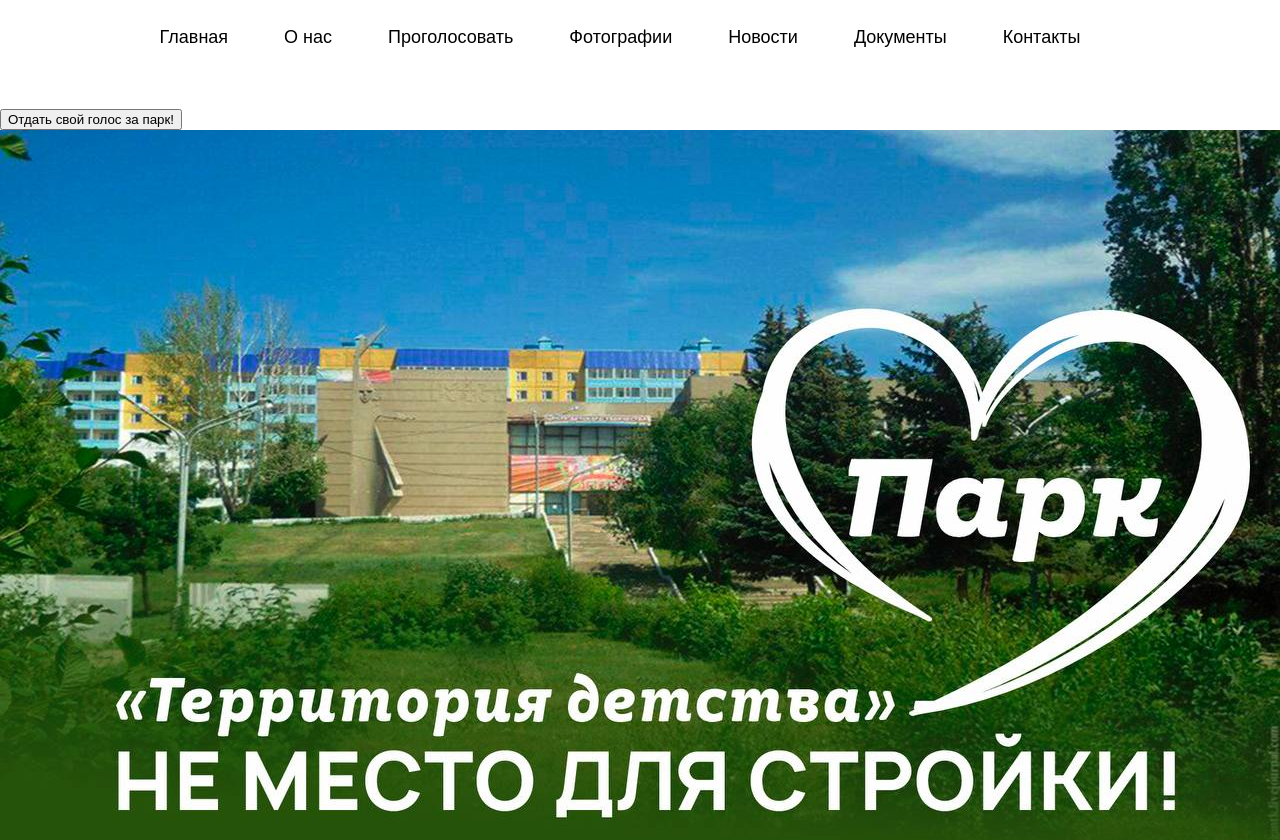
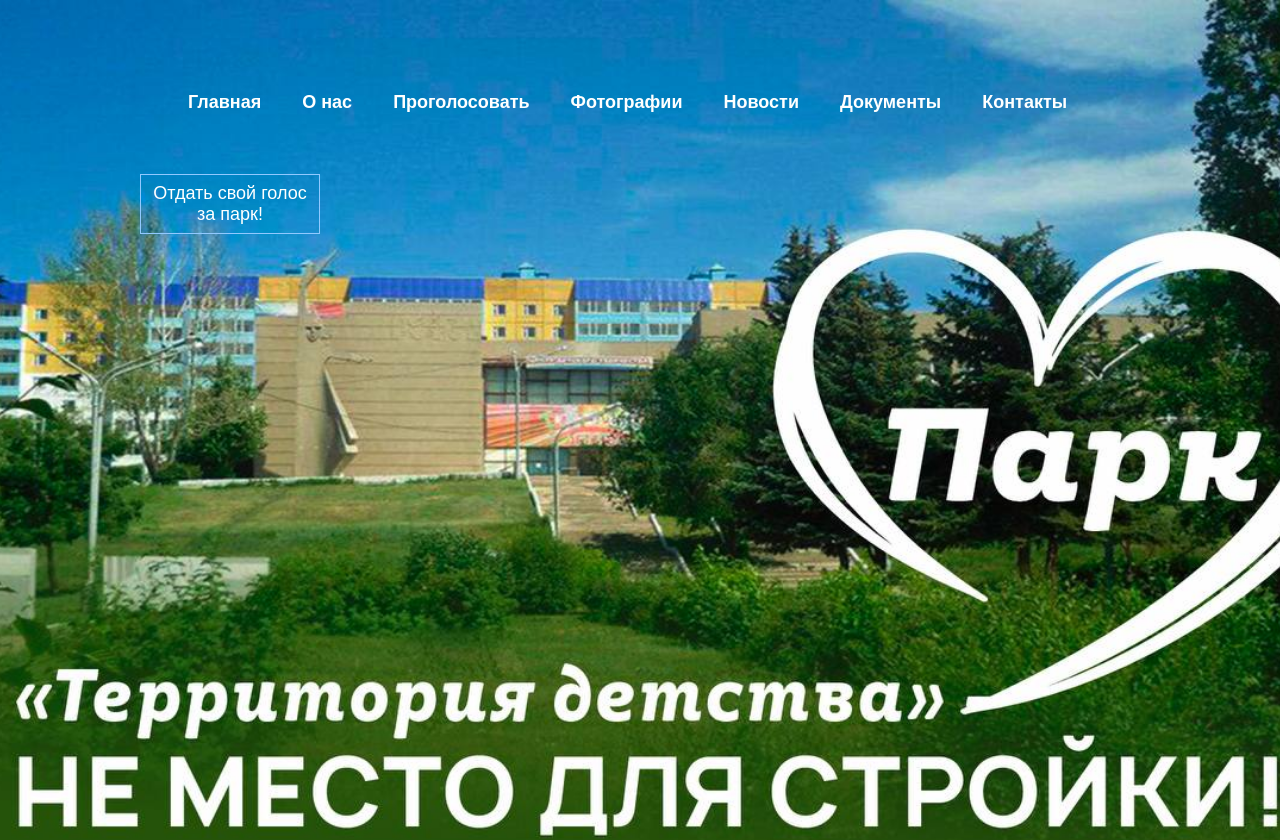
Before and after one commit to MaiyaSavinova/park, a plain HTML site: page index.html in a window 1280 px wide. Shown: the top 840 px of the page. Drawn offline with Linux system fonts and the light colour scheme.

Commit message:
Оформление кнопки

```diff
--- a/index.html
+++ b/index.html
@@ -14,29 +14,36 @@
             <nav class="main-menu">
                 <ul>
                     <li><a href="#">Главная</a></li>
-                    <li><a href="#">О нас</a></li>
-                    <li><a href="#">Проголосовать</a></li>
-                    <li><a href="#">Фотографии</a></li>
-                    <li><a href="#">Новости</a></li>
+                    <li><a href="#about">О нас</a></li>
+                    <li><a href="#form">Проголосовать</a></li>
+                    <li><a href="#photo">Фотографии</i></a></li>
+                    <li><a href="#news">Новости</a></li>
                     <li><a href="#">Документы</a></li>
-                    <li><a href="#">Контакты</a></li>
+                    <li><a href="#contacts">Контакты</a></li>
                 </ul>
             </nav>
-            <button class="button" href="#form">Отдать свой голос за парк!<i class="fas fa-angle-right"></i></button>
-
-            <div class="header__banner"></div>
-            <!--</div><img src="images/banner.jpg" class="header__banner">-->
+            <div class="center">
+            <a href="#form"><button class="button">
+                <svg width="180px" height="60px" viewBox="0 0 180 60" class="border">
+                    <polyline points="179,1 179,59 1,59 1,1 179,1" class="bg-line" />
+                    <polyline points="179,1 179,59 1,59 1,1 179,1" class="hl-line" />
+                  </svg>
+                  <span>Отдать свой голос за парк!</span>
+            </button></a>
+        </div>
         </div>
     </header>
 
-    <section class="about"> <!--О нас-->
+<!--О нас-->
+<main>
+<section class="about" id="about">
         <div class="about-cards">
             <div class="about-card">
                 <div class="about-card__title">
                     <h1>
                         Спасем от застройки <br>парк "Территория детства"!
                     </h1>
-                    <p>#ПаркТерриторияДетства <br> #СпасемПаркТерриторияДетства</p>
+                    <p>#ПаркТерриторияДетства #СпасемПаркТерриторияДетства</p>
                 </div>
             </div>
 
@@ -58,7 +65,7 @@
 
     <!-- <button class="button" href="#">Проголосовать ЗА ПАРК<i class=""></i></button> -->
 
-    <section class="news"> <!--Новости-->
+    <section class="news" id="news"> <!--Новости-->
         <h1>Новости:</h1>
         <div class="cards-news">
             <div class="card-news">
@@ -95,7 +102,7 @@
     </section>
 
     <!--Галерея-->
-    <section class="gallery">
+    <section class="gallery" id="photo">
         <h1>Фотографии</h1>
         <div class="cards_gallery">
             <div class="card_gallery">
@@ -159,9 +166,9 @@
 
     </section>
     <!--Подвал-->
-
+</main>
     <footer>
-        <div class="footer">
+        <div class="footer" id="contacts">
             <p>ссылки на контакты (VK)</p>
             <p>политика конфиденциальности</p>
             <p>© 2025</p>
--- a/main.css
+++ b/main.css
@@ -2,76 +2,142 @@ body {
 	margin: 0;
 	padding: 0;
 	font-family: "Raleway", sans-serif;
-	/*min-width: 1000px;*/
-}
-
-/*.container {
-	width: 980px;
-	margin: 0 auto;
-	padding: 0 10px;
-}*/
-
-h1{
-	font-size: 45px;
-	text-align:center;
+	font-size: 18px;
+	line-height: 24px;
+	color: #000000;
 
 }
 
-header {
-	/*display: flex;*/
-	/*justify-content: space-between;
-	align-items: center;
-	padding: 20px;*/
+.container {
+	width: 1000px;
+	margin: 0 auto;
+	padding: 0 10px;
+	/*background-color: grey;*/
 }
-
-.header__banner {
-	/*width: 100%;*/
+/*шапка*/
+.main-header{
 	padding-top: 65px;
-	padding-bottom: 155px;
-	height: 500px;
-	/*padding-top: 25px;
-	padding-bottom: 25px;*/
+	padding-bottom: 700px;
 	background-image: url("images/banner.jpg");
 	background-repeat: no-repeat;
 	background-position: center 100%;
-	background-size: cover;
+	background-size: cover
 }
 
 .main-menu {
-	/*float: center;*/
-	/*width:680px;*/
-	/*justify-content: center;*/
 	margin-top: 25px;
 	margin-bottom: 60px;
 }
 
 .main-menu ul {
 	margin: 0;
-	padding: 0;
-	list-style: none;
 }
 
 .main-menu li {
 	display: inline-block;
+	font-weight: bold;
 	font-size: 18px;
 	line-height: 24px;
-	margin-right: 40px;
+	margin-right: 20px;
 	vertical-align: top;
 }
-
 .main-menu a {
-	color: #000000;
+	color: white;
 	text-decoration: none;
 }
-
-ul {
-	display: flex;
-	justify-content: center;
-}
-
 ul li {
 	padding: 0 8px;
 }
+.main-menu a:hover{
+	text-decoration: underline;
+}
+.main-menu a:active{
+	text-decoration: none;
+	opacity: 0.3;
+}
+/*кнопка
+button{
+	font-family: "Raleway", sans-serif;
+	font-size: 15px;
+	color: #fff;
+	background-color: rgba(0, 0, 0, 0);
+	border-bottom-color: rgb(255, 207, 8);
+	border-bottom-style: solid;
+	border-bottom-width: 2px;
+	border-radius: 15px;
+	cursor: pointer;
+	padding: 25px;
+	transition: background-color, 0.3s, ease-in;
+}
+button:hover{
+	background-color: rgb(255, 207, 8);
+	box-shadow: 0 16px 36px rgba(246 152 12 / 20%);
+}*/
+@import url('https://fonts.googleapis.com/css?family=Lato:100&display=swap');
+
+
+/*.container {
+  width: 400px;
+  height: 400px;
+  position: absolute;
+  left: 50%;
+  top: 50%;
+  transform: translate(-50%, -50%);
+  display: flex;
+  justify-content: center;
+  align-items: center;
+}*/
+
+.center {
+  width: 180px;
+  height: 60px;
+  position: absolute;
+}
+
+.button {
+  width: 180px;
+  height: 60px;
+  cursor: pointer;
+  background: transparent;
+  border: 1px solid #91C9FF;
+  outline: none;
+  transition: 1s ease-in-out;
+}
+
+svg {
+  position: absolute;
+  left: 0;
+  top: 0;
+  fill: none;
+  stroke: #fff;
+  stroke-dasharray: 150 480;
+  stroke-dashoffset: 150;
+  transition: 1s ease-in-out;
+}
+
+.button:hover {
+  transition: 1s ease-in-out;
+  background: #4F95DA;
+}
+
+.button:hover svg {
+  stroke-dashoffset: -480;
+}
+
+.button span {
+  color: white;
+  font-size: 18px;
+  font-weight: 100;
+}
+
+
+
+h1{
+	font-size: 45px;
+	text-align:center;
+}
+
+
 
 /* о нас*/
 .about {
```
